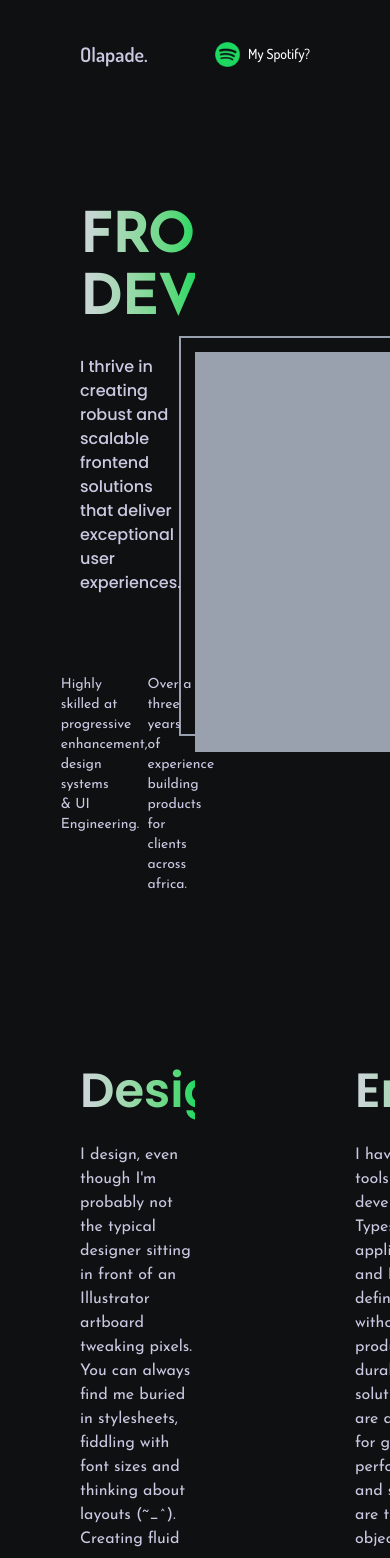
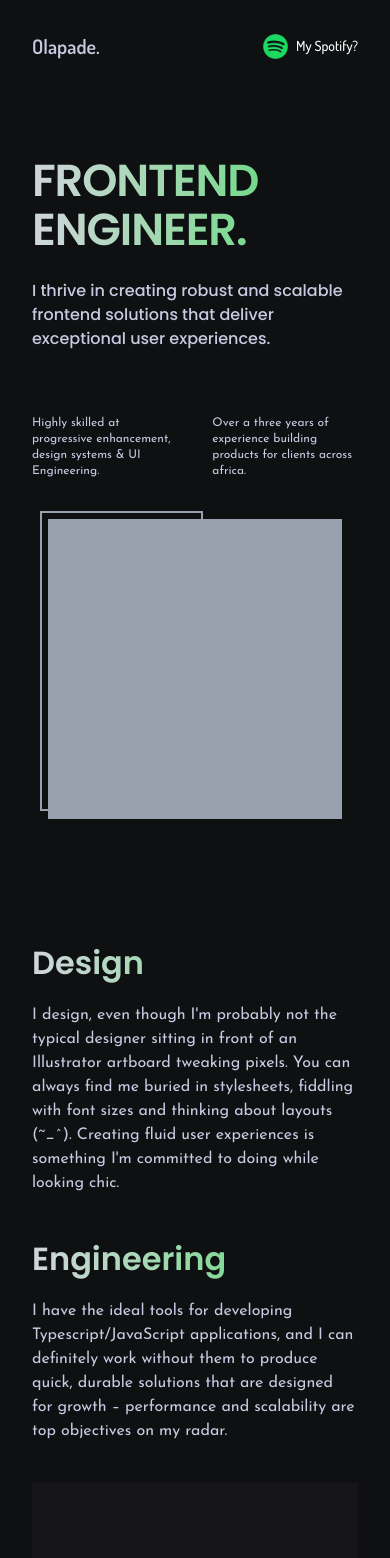
Before and after one commit to olathedev/olapade-v1, a Next.js app: page / in a window 390 px wide. Shown: the top 1558 px of the page. Built offline with nearby package versions, Linux system fonts and the light colour scheme.

Commit message:
milestone responsiveness fixes

```diff
--- a/app/page.tsx
+++ b/app/page.tsx
@@ -1,10 +1,12 @@
 import About from "@/components/home/About";
 import Hero from "@/components/home/Hero";
+import WhatIdo from "@/components/home/WhatIdo";
 import Image from "next/image";
 
 export default function Home() {
   return (
-    <div className="container mx-auto py-10 px-20 text-foreground font-dosis">
+    <div className="text-foreground font-dosis">
+      <div className="container mx-auto px-8 py-8 md:py-10 lg:px-20">
         <nav className="w-full flex justify-between">
           <h4 className="font-semibold text-xl">Olapade.</h4>
           <div className="flex items-center gap-2 text-white font-medium text-sm">
@@ -22,39 +24,8 @@ export default function Home() {
 
         <About />
 
-      <section className=" bg-[#16161A] w-full flex justify-between">
-        <div className="border-r h-full w-1/2 flex pl-16">
-          <div className="py-20 w-[60%]">
-            <h2 className="header text-4xl font-semibold font-poppins">
-              I am a passionate & versatile Builder
-            </h2>
-
-            <p className="font-josefin pt-4 text-lg">
-              Open source projects, web 2 & web 3 web apps and mobile apps
-            </p>
-
-            <button className="py-3 mt-14 border border-foreground font-josefin w-full uppercase">
-              See my works
-            </button>
+        <WhatIdo />
       </div>
-        </div>
-
-        <div className="border-l h-full w-1/2  pl-16">
-          <div className="h-full py-20 w-[60%]">
-            <h2 className="header text-4xl font-semibold font-poppins">
-              I love to teach, Speak & i write a little
-            </h2>
-
-            <p className="font-josefin pt-4 text-lg">
-              About Engineering, PR & Marketing, learning and life in general.
-            </p>
-
-            <button className="py-3 mt-14 border border-foreground font-josefin w-full uppercase">
-              See my works
-            </button>
-          </div>
-        </div>
-      </section>
     </div>
   );
 }
--- a/components/home/About.tsx
+++ b/components/home/About.tsx
@@ -2,9 +2,11 @@ import React from "react";
 
 const About = () => {
   return (
-    <div className="flex space-x-[10rem] py-20">
-      <div className="w-1/2 flex flex-col gap-4">
-        <h1 className="header text-[3em] font-poppins font-semibold">Design</h1>
+    <div className="flex flex-col space-y-10 space-x-[10rem] py-10 md:py-20 md:flex-row">
+      <div className="w-full md:w-1/2 flex flex-col gap-4">
+        <h1 className="header  text-[2em] md:text-[3em] font-poppins font-semibold">
+          Design
+        </h1>
 
         <p className="font-josefin">
           I design, even though I'm probably not the typical designer sitting in
@@ -14,8 +16,8 @@ const About = () => {
           committed to doing while looking chic.
         </p>
       </div>
-      <div className="w-1/2 flex flex-col gap-4">
-        <h1 className="header text-[3em] font-poppins font-semibold">
+      <div className="w-full md:w-1/2 flex flex-col gap-4">
+        <h1 className="header text-[2em] md:text-[3em] font-poppins font-semibold">
           Engineering
         </h1>
         <p className="font-josefin">
--- a/components/home/Hero.tsx
+++ b/components/home/Hero.tsx
@@ -2,28 +2,28 @@ import React from "react";
 
 const Hero = () => {
   return (
-    <div className="w-full h-fit place-items-center pt-[140px] pb-[80px] flex justify-between">
-      <div className="w-[50%]">
-        <div className="text-[3.5em]  uppercase leading-[1.1] font-bold tracking-tight font-josefin inine-flex flex-col">
+    <div className="w-full h-fit md:place-items-center pt-24 md:pt-[140px] pb-[80px] space-y-10 flex flex-col md:flex-row md:justify-between">
+      <div className="md:w-[50%]">
+        <div className="text-[2.8em] lg:text-[3.5em]  uppercase leading-[1.1] font-semibold md:font-bold tracking-tight font-poppins inine-flex flex-col">
           <h1 className="header">FRONTEND</h1>
-          <h1 className="header">DEVELOPER.</h1>
+          <h1 className="header">ENGINEER.</h1>
         </div>
 
-        <p className="pt-6 w-[88%] font-medium font-poppins">
+        <p className="pt-6 md:w-[88%]  font-medium font-poppins">
           I thrive in creating robust and scalable frontend solutions that
           deliver exceptional user experiences.
         </p>
 
-        <div className="w-full flex font-josefin text-sm justify-center mt-20">
+        <div className="w-full flex space-x-8 font-josefin text-xs md:text-sm justify-cente mt-16 md:mt-20">
           <div className="">
-            <p className="w-2/3">
+            <p className="md:w-2/3">
               Highly skilled at progressive enhancement, design systems & UI
               Engineering.
             </p>
           </div>
 
           <div className="">
-            <p className="w-2/3">
+            <p className="md:w-2/3">
               Over a three years of experience building products for clients
               across africa.
             </p>
@@ -31,12 +31,9 @@ const Hero = () => {
         </div>
       </div>
 
-      <div className="h-full flex justify-end relative">
-        <div className="h-[400px]  w-[400px] top-0 bg-gray-400 right ">
-
-        </div>
-        <span className="absolute h-[400px] w-[350px] -z-10 -left-[1rem] -top-[1rem] border-2 border-gray-400"></span>
-
+      <div className="h-full flex justify-center md:justify-end relative">
+        <div className="h-[300px] w-[90%] md:h-[400px]  md:w-[400px] top-0 bg-gray-400 right "></div>
+        <span className="absolute h-[300px] w-1/2 md:h-[400px] md:w-[350px] -z-10 left-2 -top-2 md:-left-[1rem] md:-top-[1rem] border-2 border-gray-400"></span>
       </div>
     </div>
   );
--- /dev/null
+++ b/components/home/WhatIdo.tsx
@@ -0,0 +1,41 @@
+import React from "react";
+
+const WhatIdo = () => {
+  return (
+    <section className=" bg-[#16161A] w-full flex flex-col md:flex-row justify-between">
+      <div className="border-b md:border-b-0 md:border-r h-full md:w-1/2 flex px-6 md:pl-16">
+        <div className="py-20 md:w-[60%]">
+          <h2 className="header text-2xl md:text-4xl font-semibold font-poppins">
+            I am a passionate & versatile Builder
+          </h2>
+
+          <p className="font-josefin pt-4 text-lg">
+            Open source projects, web 2 & web 3 web apps and mobile apps
+          </p>
+
+          <button className="cursor-pointer py-3 mt-14 border border-foreground font-josefin w-full uppercase">
+            See my works
+          </button>
+        </div>
+      </div>
+
+      <div className="sm:border-t md:border-t-0 md:border-l h-full md:w-1/2 px-6  md:pl-16">
+        <div className="h-full py-20 md:w-[60%]">
+          <h2 className="header text-2xl md:text-4xl font-semibold font-poppins">
+            I love to teach, Speak & i write a little
+          </h2>
+
+          <p className="font-josefin pt-4 text-lg">
+            About Engineering, PR & Marketing, learning and life in general.
+          </p>
+
+          <button className="py-3 cursor-pointer mt-14 border border-foreground font-josefin w-full uppercase">
+            Say Hi, to me
+          </button>
+        </div>
+      </div>
+    </section>
+  );
+};
+
+export default WhatIdo;
```
Lines whose indentation alone changed are shown as unchanged.
